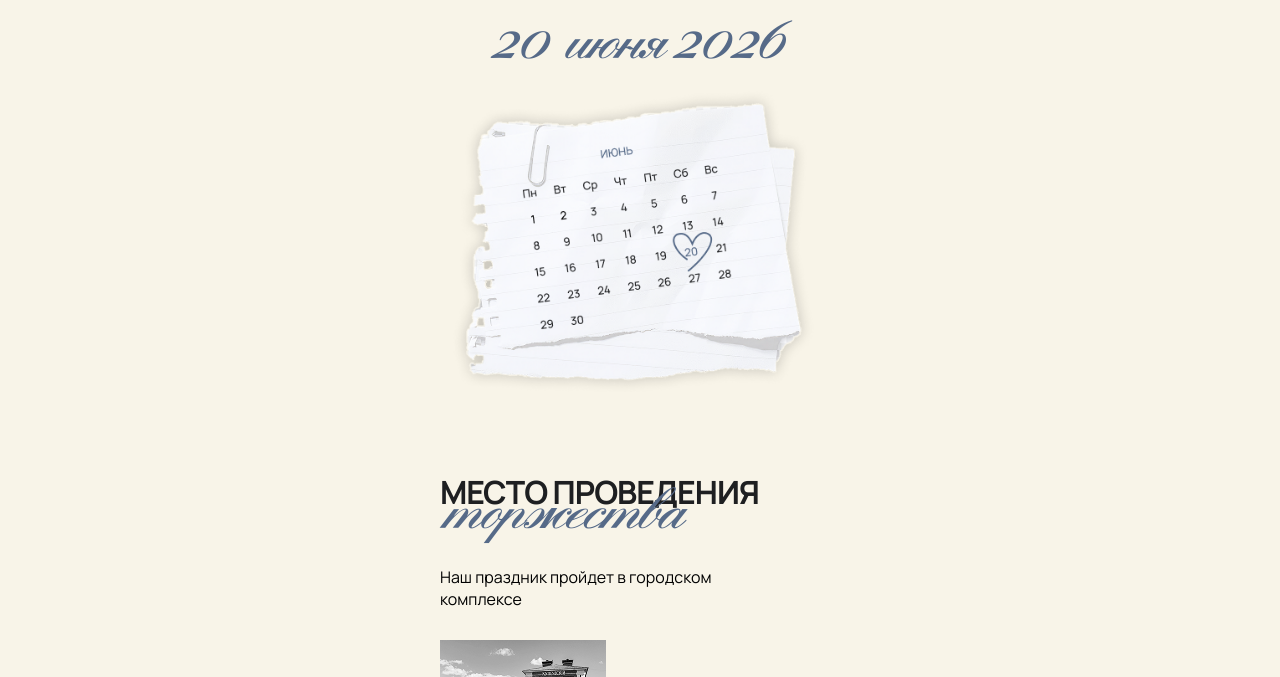
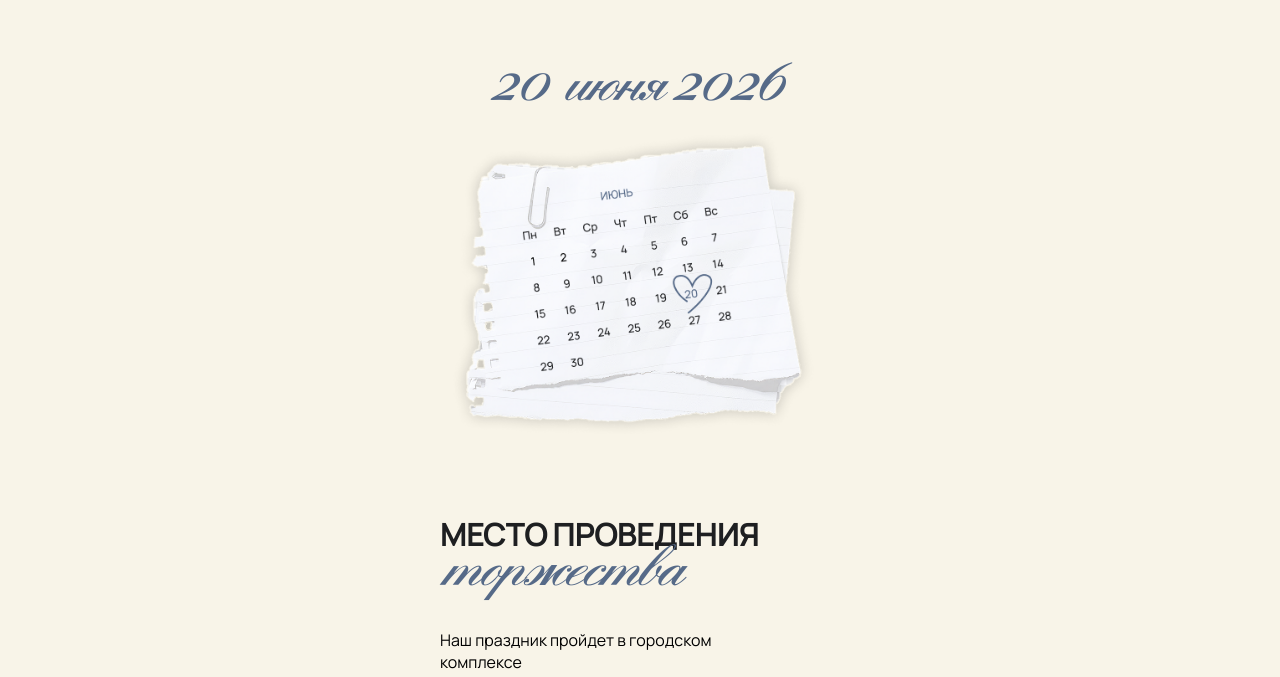
Before and after one commit to D4n1el13and37/nasty_friend_wedding, a plain HTML site: page index.html in a window 1280 px wide. Shown: the part 788-1465 px from the top of the page. Drawn offline with Linux system fonts and the light colour scheme.

Commit message:
feat: update image

```diff
--- a/style.css
+++ b/style.css
@@ -56,7 +56,7 @@ body {
   font-family: 'Princess Diana', cursive, sans-serif;
   font-size: 60px;
   font-weight: 400;
-  line-height: 27px;
+  line-height: 57px;
   letter-spacing: -1px;
   color: var(--color1);
 }
```
Also changed, not shown: assets/dress_code.png.
